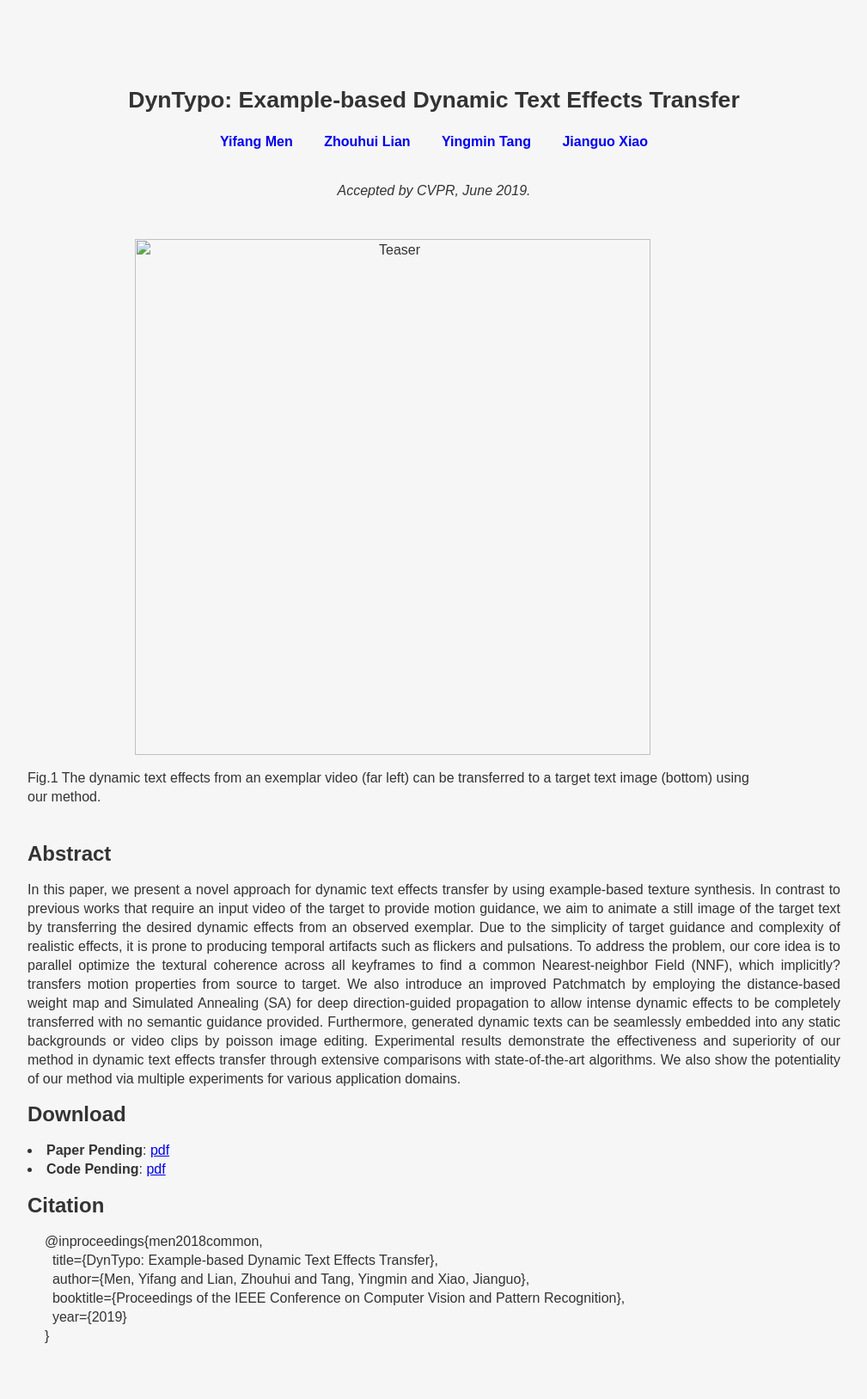
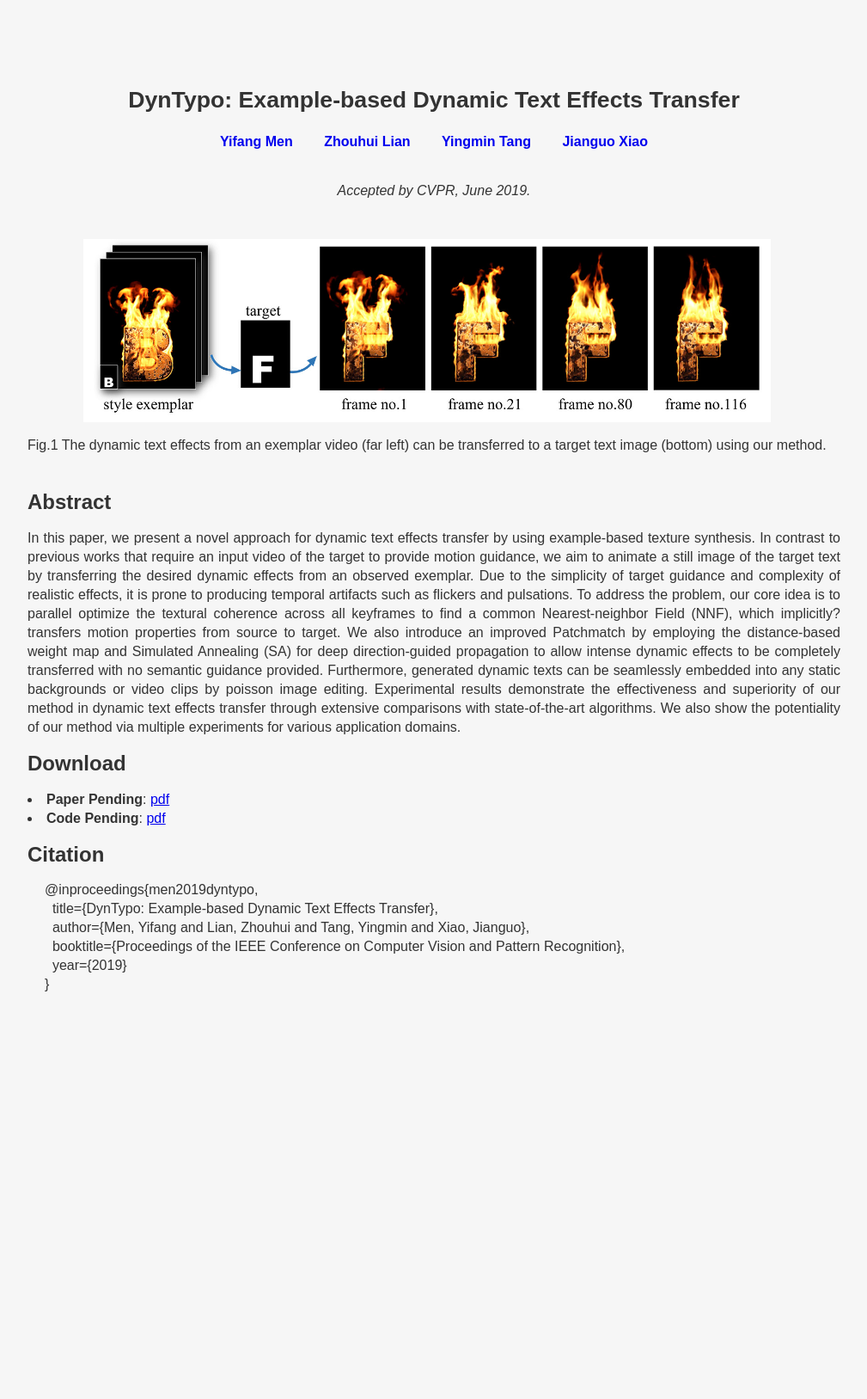
Before and after one commit to menyifang/menyifang.github.io, a Jekyll site: the page projects/DynTypo/DynTypo.html, which Jekyll copies as it is, in a window 1280 px wide. Shown: the whole page at 86% size, without its empty margins (135-1144 px from the left). Built offline with Jekyll 4.4.1, drawn with Linux system fonts in a browser that asks for light colours; after the commit the page ends 1218 px from its top, so only the background shows below that.

Commit message:
update project

```diff
--- a/projects/DynTypo/DynTypo.html
+++ b/projects/DynTypo/DynTypo.html
@@ -32,7 +32,7 @@
 	  	<p class="banner" align="center"><em>Accepted by CVPR, June 2019. </em></p>
 		<div class="overview sec">
 			<div class="picture_wrapper">
-		  		<img src="./DynTypo_files/DynTypo_easer.jpg" width="50%" alt="Teaser">
+		  		<img src="./DynTypo_files/DynTypo_easer.jpg" width="100%" alt="Teaser">
 		  		<p style="text-align: left">Fig.1 The dynamic text effects from an exemplar video (far left) can be transferred to a target text image (bottom) using
 our method.</p>
 	  		</div>
@@ -58,7 +58,7 @@ our method.</p>
 
 		<div class="citation sec">
 			<h2>Citation</h2>
-			<p class="bibtex">@inproceedings{men2018common,
+			<p class="bibtex">@inproceedings{men2019dyntypo,
 &nbsp; title={DynTypo: Example-based Dynamic Text Effects Transfer},
 &nbsp; author={Men, Yifang and Lian, Zhouhui and Tang, Yingmin and Xiao, Jianguo},
 &nbsp; booktitle={Proceedings of the IEEE Conference on Computer Vision and Pattern Recognition},
--- a/projects/DynTypo/DynTypo_files/project.css
+++ b/projects/DynTypo/DynTypo_files/project.css
@@ -70,10 +70,10 @@ div.picture_wrapper {
     text-align:center;
     overflow:visible;
     padding: 2em 0 0.5em 0;
-    width:850px;
+    width:930px;
 }
 .picture_wrapper img {
-    width:600px;
+    width:800px;
 }
 
 .download_sec a{
```
Also changed, not shown: projects/DynTypo/DynTypo_files/DynTypo_easer.jpg (added), 1 other file.
